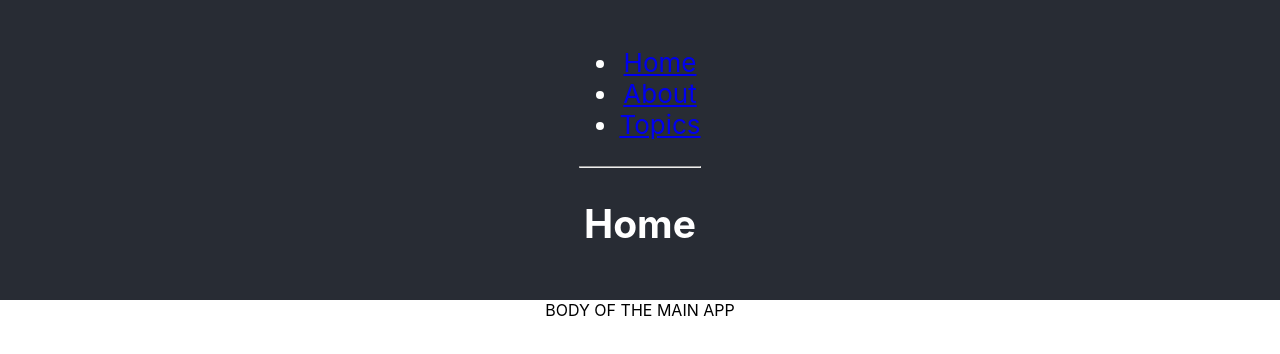
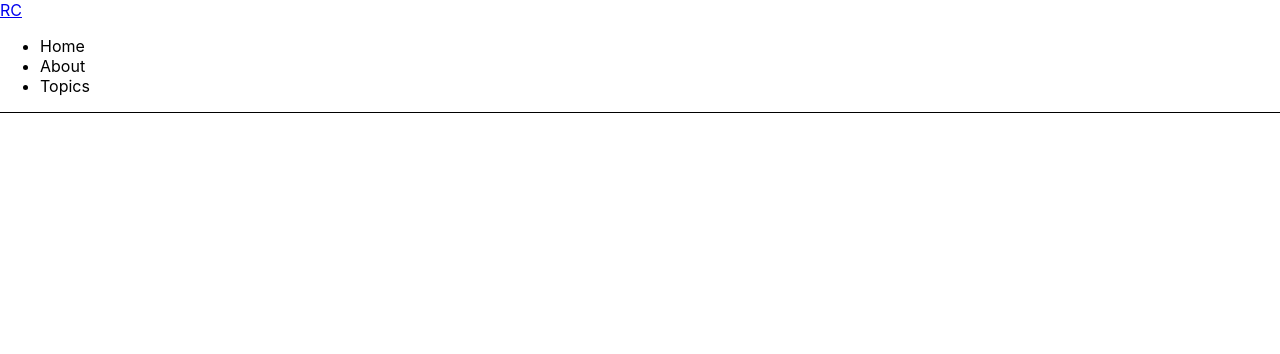
Before and after one commit to rchen1991/rchen1991.github.io, a React (Create React App) app: page / in a window 1280 px wide. Shown: the top 354 px of the page. Built offline with nearby package versions, Linux system fonts and the light colour scheme.

Commit message:
redo navbar

```diff
--- a/public/index.html
+++ b/public/index.html
@@ -21,6 +21,7 @@
     -->
     <title>rchen1991</title>
     <script type="text/javascript">
+      // 404 handling from https://github.com/rafrex/spa-github-pages
       (function(l) {
         if (l.search) {
           var q = {};
--- a/src/App.css
+++ b/src/App.css
@@ -1,33 +1,10 @@
 .App {
-  text-align: center;
 }
 
-.App-logo {
-  animation: App-logo-spin infinite 20s linear;
-  height: 40vmin;
-  pointer-events: none;
+.header {
+  border-bottom: 1px solid black;
 }
 
-.App-header {
-  background-color: #282c34;
-  min-height: 300px;
-  display: flex;
-  flex-direction: column;
-  align-items: center;
-  justify-content: center;
-  font-size: calc(10px + 2vmin);
-  color: white;
+.header .logo {
+
 }
-
-.App-link {
-  color: #61dafb;
-}
-
-@keyframes App-logo-spin {
-  from {
-    transform: rotate(0deg);
-  }
-  to {
-    transform: rotate(360deg);
-  }
-}
--- a/src/App.js
+++ b/src/App.js
@@ -1,19 +1,74 @@
 import React from 'react';
+import Navbar from './header/Navbar';
+
+import { BrowserRouter as Route, Link } from "react-router-dom";
+
 import './App.css';
-
-import Navbar from './header/Navbar';
 
 function App() {
   return (
     <div className="App">
-      <header className="App-header">
+      <header className="header">
+        <Link to="/" className="logo">RC</Link>
         <Navbar />
       </header>
       <div>
-        BODY OF THE MAIN APP
+        <Route exact path="/" component={Home} />
+        <Route path="/about" component={About} />
+        <Route path="/topics" component={Topics} />
       </div>
     </div>
   );
 }
 
+function Home() {
+  return (
+    <div>
+      <h2>Home</h2>
+    </div>
+  );
+}
+
+function About() {
+  return (
+    <div>
+      <h2>About</h2>
+    </div>
+  );
+}
+
+function Topics({ match }) {
+  return (
+    <div>
+      <h2>Topics</h2>
+      <ul>
+        <li>
+          <Link to={`${match.url}/rendering`}>Rendering with React</Link>
+        </li>
+        <li>
+          <Link to={`${match.url}/components`}>Components</Link>
+        </li>
+        <li>
+          <Link to={`${match.url}/props-v-state`}>Props v. State</Link>
+        </li>
+      </ul>
+
+      <Route path={`${match.path}/:topicId`} component={Topic} />
+      <Route
+        exact
+        path={match.path}
+        render={() => <h3>Please select a topic.</h3>}
+      />
+    </div>
+  );
+}
+
+function Topic({ match }) {
+  return (
+    <div>
+      <h3>{match.params.topicId}</h3>
+    </div>
+  );
+}
+
 export default App;
--- a/src/header/Navbar.js
+++ b/src/header/Navbar.js
@@ -1,11 +1,9 @@
 import React from 'react';
-import { BrowserRouter as Router, Route, Link } from "react-router-dom";
+import { BrowserRouter as Link } from "react-router-dom";
 
 class Navbar extends React.Component {
     render() {
       return (
-        <Router>
-          <div>
           <ul>
             <li>
               <Link to="/">Home</Link>
@@ -17,67 +15,8 @@ class Navbar extends React.Component {
               <Link to="/topics">Topics</Link>
             </li>
           </ul>
-
-            <hr />
-
-            <Route exact path="/" component={Home} />
-            <Route path="/about" component={About} />
-            <Route path="/topics" component={Topics} />
-          </div>
-        </Router>
       );
     }
 }
 
-function Home() {
-  return (
-    <div>
-      <h2>Home</h2>
-    </div>
-  );
-}
-
-function About() {
-  return (
-    <div>
-      <h2>About</h2>
-    </div>
-  );
-}
-
-function Topics({ match }) {
-  return (
-    <div>
-      <h2>Topics</h2>
-      <ul>
-        <li>
-          <Link to={`${match.url}/rendering`}>Rendering with React</Link>
-        </li>
-        <li>
-          <Link to={`${match.url}/components`}>Components</Link>
-        </li>
-        <li>
-          <Link to={`${match.url}/props-v-state`}>Props v. State</Link>
-        </li>
-      </ul>
-
-      <Route path={`${match.path}/:topicId`} component={Topic} />
-      <Route
-        exact
-        path={match.path}
-        render={() => <h3>Please select a topic.</h3>}
-      />
-    </div>
-  );
-}
-
-function Topic({ match }) {
-  return (
-    <div>
-      <h3>{match.params.topicId}</h3>
-    </div>
-  );
-}
-
-
 export default Navbar;
--- a/src/index.js
+++ b/src/index.js
@@ -2,8 +2,14 @@ import React from 'react';
 import ReactDOM from 'react-dom';
 import './index.css';
 import App from './App';
+import { BrowserRouter } from "react-router-dom";
 
-ReactDOM.render(<App />, document.getElementById('root'));
+ReactDOM.render(
+    <BrowserRouter>
+        <App />
+    </BrowserRouter>,
+    document.getElementById('root')
+);
 
 // If you want your app to work offline and load faster, you can change
 // unregister() to register() below. Note this comes with some pitfalls.
```
Also changed, not shown: public/404.html (+1 -8 lines). Lines whose indentation alone changed are shown as unchanged.
